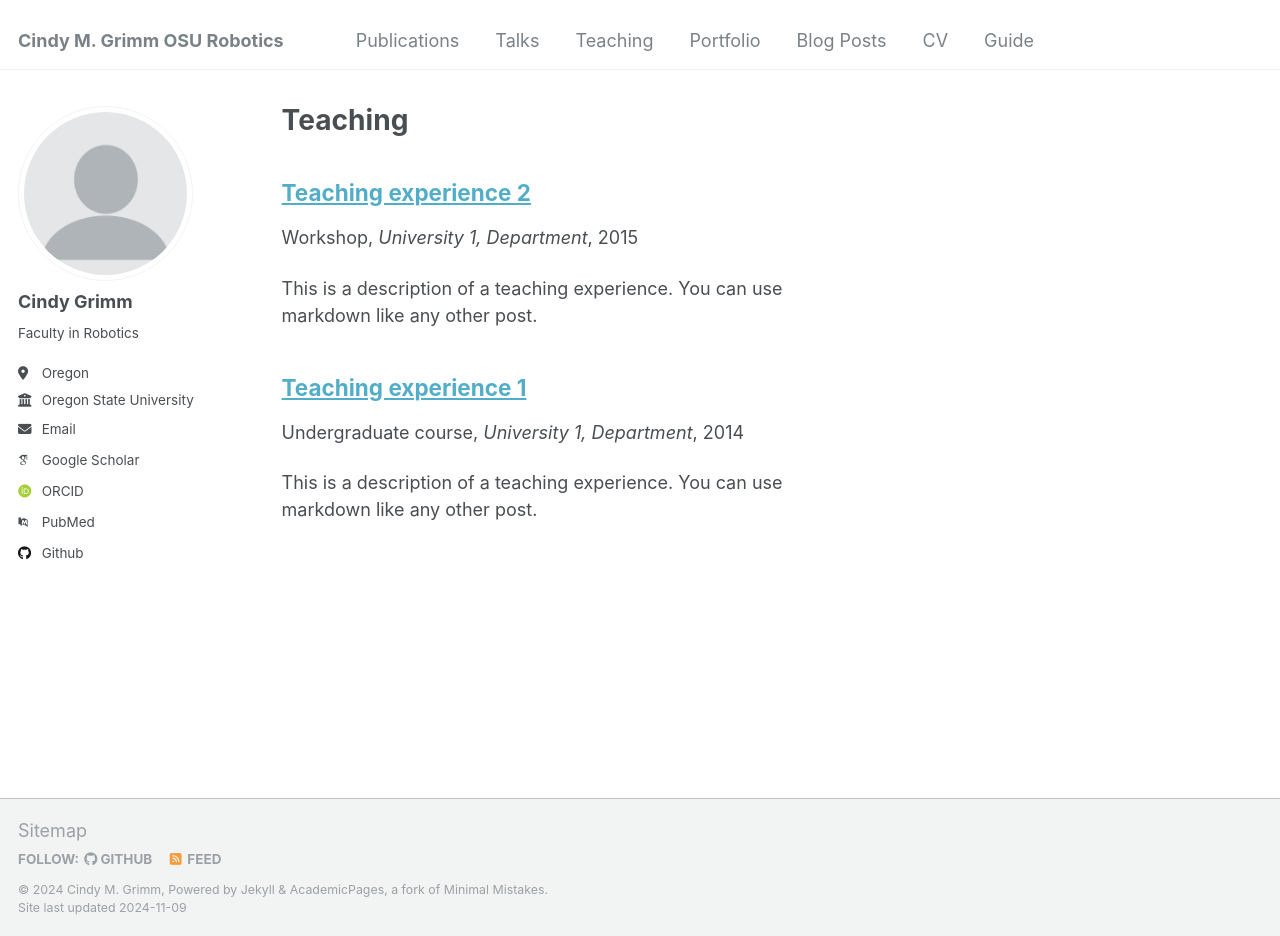
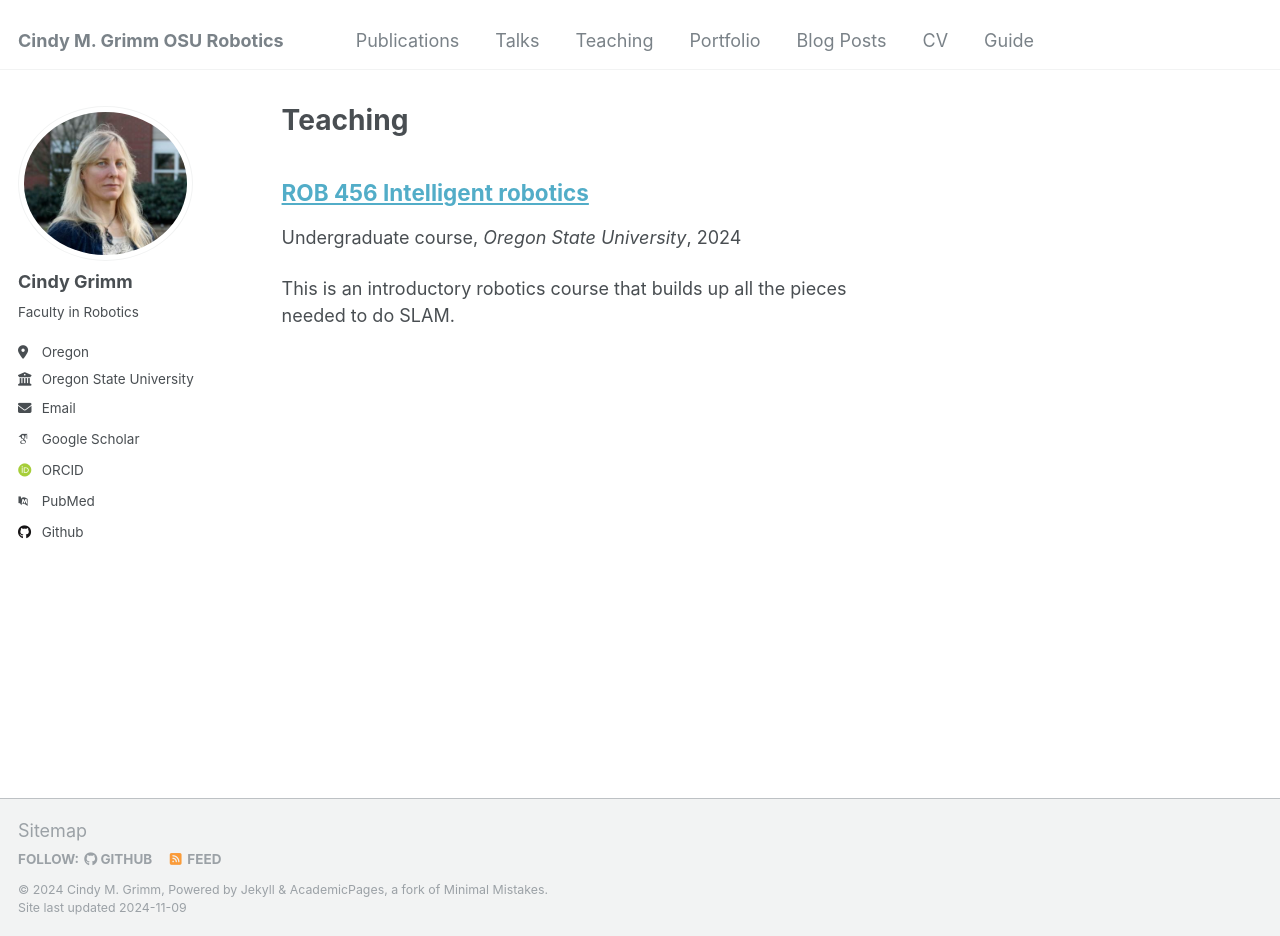
Before and after one commit to cindygr/cindygr.github.io, a Jekyll site: the page built from _pages/teaching.html, in a window 1280 px wide and 936 px high. Built offline with Jekyll 4.4.1, drawn with Linux system fonts in a browser that asks for light colours; some web fonts are replaced; a file with an impossible date is left out.

Commit message:
Teaching

```diff
--- a/_teaching/2014-spring-teaching-1.md
+++ /dev/null
@@ -1,20 +0,0 @@
----
-title: "Teaching experience 1"
-collection: teaching
-type: "Undergraduate course"
-permalink: /teaching/2014-spring-teaching-1
-venue: "University 1, Department"
-date: 2014-01-01
-location: "City, Country"
----
-
-This is a description of a teaching experience. You can use markdown like any other post.
-
-Heading 1
-======
-
-Heading 2
-======
-
-Heading 3
-======
--- a/_teaching/2015-spring-teaching-2.md
+++ b/_teaching/2015-spring-teaching-2.md
@@ -1,20 +1,24 @@
 ---
-title: "Teaching experience 2"
+title: "ME 203 Computation methods for Engineering"
 collection: teaching
-type: "Workshop"
-permalink: /teaching/2015-spring-teaching-1
-venue: "University 1, Department"
-date: 2015-01-01
-location: "City, Country"
+type: "Undergraduate course"
+permalink: /teaching/ME_203
+venue: "Oregon State University"
+date: 2023-00-01
+location: "Corvallis, Oregon"
 ---
 
-This is a description of a teaching experience. You can use markdown like any other post.
+This is a second year course in programming designed for Mechanical Engineers. The focus is on learning to use libraries like numpy and scipy for tasks such as data processing and simulation.
 
-Heading 1
+The weekly format of the course is tutorials (explain the basic concepts), practice, lecture activity (actually solve a problem), then a lab. The homeworks build on the labs, and take 2-3 weeks.
+
+Code is primarily in Jupyter Notebooks, using <a href="https://otter-grader.readthedocs.io/en/latest/">Otter Grader</a> to provide in-line feedback (and autograding in Gradescope).
+
+Lectures
 ======
 
-Heading 2
+The lectures are available <a href="https://drive.google.com/drive/folders/1KBvPjXPmD0cX_CH8XmqaSLWtlBg4sooo?usp=sharing">here</a>. There is an on-line version that has videos for each lecture.
+
+Source code
 ======
-
-Heading 3
-======
+Shell code is available <a href="https://github.com/OSUrobotics/IntroPythonProgramming">here</a>.
--- /dev/null
+++ b/_teaching/ROB_456.md
@@ -0,0 +1,27 @@
+---
+title: "ROB 456 Intelligent robotics"
+collection: teaching
+type: "Undergraduate course"
+permalink: /teaching/ROB_456
+venue: "Oregon State University"
+date: 2024-09-01
+location: "Corvallis, Oregon"
+---
+
+This is an introductory robotics course that builds up all the pieces needed to do SLAM.
+
+I have taught this class approximately once a year since 2019.
+
+Lecture material
+======
+All lectures can be found <a href="https://drive.google.com/drive/folders/1DKL--clpDazdIgPzSgZ6Kv4Xxx72pEVP?usp=sharing">here</a>. They are largely based off of Sebastian Thrun's "Probablistic Robotics" <a href="https://gaoyichao.com/Xiaotu/resource/refs/PR.MIT.en.pdf">book</a>.
+
+
+Source code
+======
+Source code is <a href="https://github.com/OSUrobotics/ROB456">here</a>
+There are four stand-alone assignments that implement the "robot hallway" example with a Bayes', Kalman, and Particle filter.
+
+Additionally, there is a shell ROS 1 assignment for exploring an environment with a turtle bot.
+
+To support development of the basic path planning there is a jupyter notebook front-end for writing A* and way point generation.
```
Also changed, not shown: images/profile.png.
